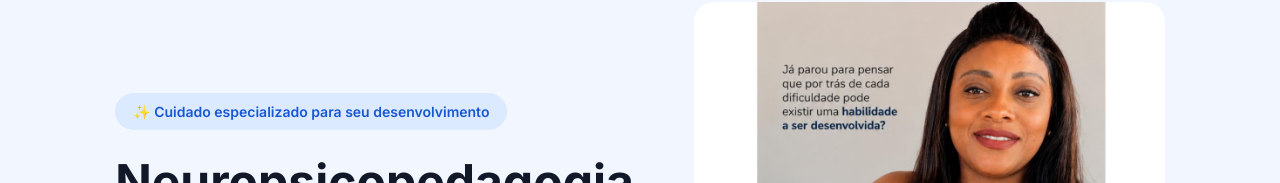
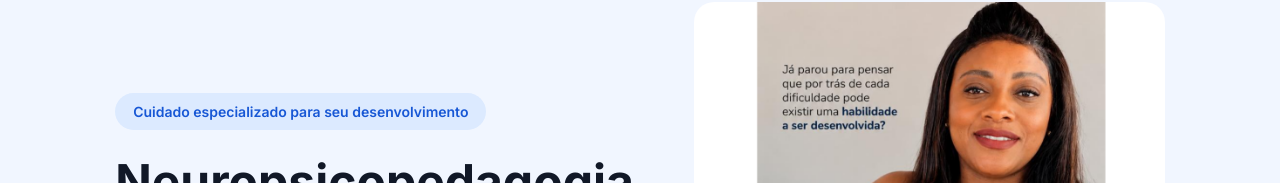
Before and after one commit to AlexandreAkkt/ErikaNeuropsicopedagoga, a React (Vite) app: page / in a window 1280 px wide. Shown: the part 188-371 px from the top of the page. Built offline with nearby package versions, Linux system fonts and the light colour scheme.

Commit message:
Criando seçao Hero da pagina

```diff
--- a/src/components/Hero/Hero.jsx
+++ b/src/components/Hero/Hero.jsx
@@ -6,7 +6,7 @@ function Hero() {
     <section className="hero">
       <div className="hero-content">
         <span className="hero-tag">
-          ✨ Cuidado especializado para seu desenvolvimento
+           Cuidado especializado para seu desenvolvimento
         </span>
 
         <h1>
```
